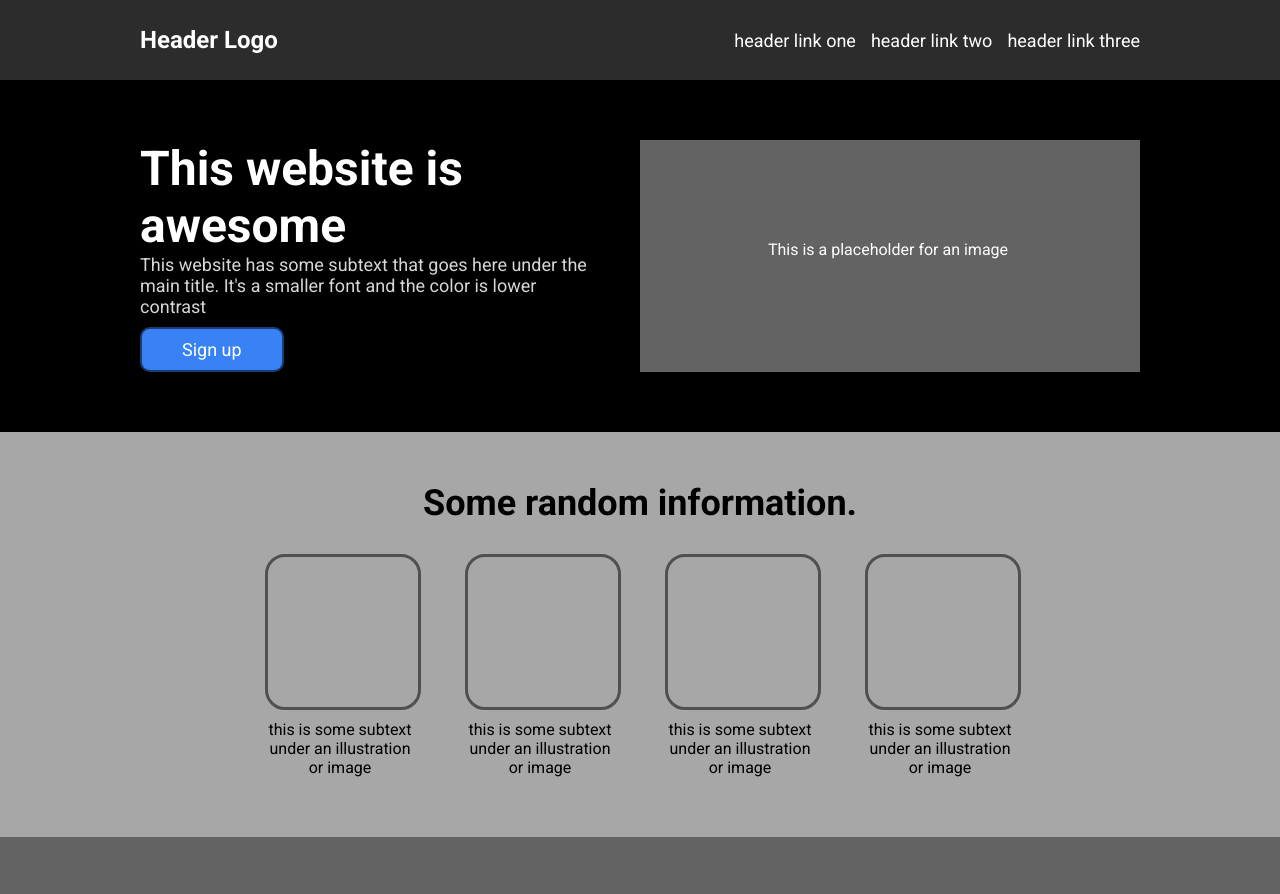
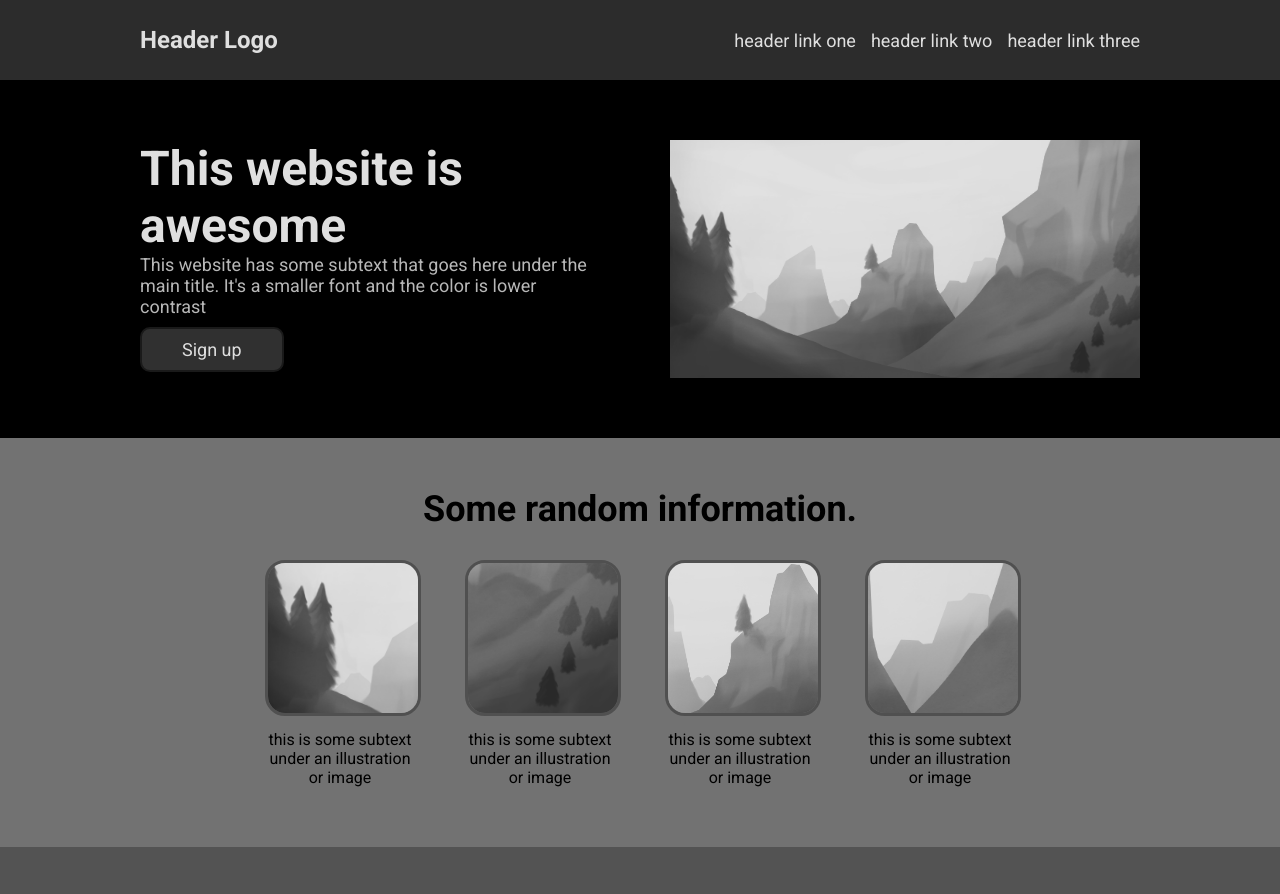
Before and after one commit to henriqueschaan/T.O.P.-Project-Landing-Page, a plain HTML site: page index.html in a window 1280 px wide. Shown: the top 894 px of the page. Drawn offline with Linux system fonts and the light colour scheme.

Commit message:
change colors, add images

```diff
--- a/index.html
+++ b/index.html
@@ -33,10 +33,7 @@
                         <p class="signupbutton">Sign up</p>
                     </div>
                 </div>
-                <div class="body1img">
-                    This is a placeholder for an image
-                    <img src="" alt="">
-                </div>
+                    <img class="img1" src="landscape.png" alt="source: https://www.deviantart.com/practiceimagination/art/Landscape-Grayscale-Exercise-1-846095630">
             </div>
         </div>
         <div class="body2">
@@ -44,19 +41,19 @@
                 <p class="randominfo">Some random information.</p>
                 <div class="squares">
                     <div class="sqimg">
-                        <div class="img"></div>
+                        <img class="img21" src="sq1.png" alt="">
                         <div>this is some subtext under an illustration or image</div>
                     </div>
                     <div class="sqimg">
-                        <div class="img"></div>
+                        <img class="img21" src="sq2.png" alt="">
                         <div>this is some subtext under an illustration or image</div>
                     </div>
                     <div class="sqimg">
-                        <div class="img"></div>
+                        <img class="img21" src="sq3.png" alt="">
                         <div>this is some subtext under an illustration or image</div>
                     </div>
                     <div class="sqimg">
-                        <div class="img"></div>
+                        <img class="img21" src="sq4.png" alt="">
                         <div>this is some subtext under an illustration or image</div>
                     </div>
                 </div>
--- a/style.css
+++ b/style.css
@@ -17,7 +17,7 @@ body {
 }
 
 .headercontainer {
-    color: white;
+    color: rgb(223, 223, 223);
     display: flex;
     justify-content: space-between;
 }
@@ -53,7 +53,6 @@ li {
 }
 
 .body1container {
-    color: white;
     display: flex;
     justify-content: space-between;
     gap: 20px;
@@ -65,6 +64,7 @@ li {
 }
 
 .maintext {
+    color: rgb(223, 223, 223);
     font-size: 48px;
     font-weight: bolder;
     margin: 0;
@@ -73,7 +73,7 @@ li {
 .sectext {
     font-size: 18px;
     margin: 0;
-    color: rgb(214, 214, 214);
+    color: rgb(184, 184, 184);
 }
 
 .signup {
@@ -81,25 +81,28 @@ li {
 }
 
 .signupbutton {
+    color: rgb(223, 223, 223);
     font-size: 18px;
-    background-color: #3882f6;
+    background-color: #303030;
     margin: 10px 0 0 0;
     padding: 10px 40px;
-    border: solid 2px #1a3d75;;
+    border: solid 2px #1a1a1a;;
     border-radius: 10px;
 }
 
 .body1img {
     background-color: rgb(99, 99, 99);
-    width: 500px;
-    padding: 100px 0;
-    text-align: center;
+}
+
+.img1 {
+    height: 238px;
+    width: 470px;
 }
 
 
 /* body2 */
 .body2 {
-    background-color: rgb(167, 167, 167);
+    background-color: rgb(114, 114, 114);
     display: flex;
     justify-content: center;
 }
@@ -133,10 +136,17 @@ li {
     margin-bottom: 10px;
 }
 
+.img21 {
+    border: solid rgb(80, 80, 80);
+    width: 150px;
+    height: 150px;
+    border-radius: 20px;
+    margin-bottom: 10px;
+}
 
 /* body3 */
 .body3 {
-    background-color: rgb(99, 99, 99);
+    background-color: rgb(83, 83, 83);
     display: flex;
     justify-content: center;
 }
@@ -162,7 +172,7 @@ li {
 
 /* body4 */
 .body4 {
-    background-color: rgb(167, 167, 167);
+    background-color: rgb(114, 114, 114);
     display: flex;
     justify-content: center;
 }
@@ -174,7 +184,7 @@ li {
     align-items: center;
     justify-content: center;
     gap: 50px;
-    background-color: rgb(99, 99, 99);
+    background-color: rgb(83, 83, 83);
     border-radius: 15px;
 }
 
@@ -193,14 +203,14 @@ li {
     font-size: 24px;
     margin: 0;
     padding: 10px 40px;
-    border: solid 2px rgb(151, 151, 151);
+    border: solid 2px rgb(119, 119, 119);
     border-radius: 10px;
 }
 
 /* footer */
 .footer {
     background-color: rgb(44, 44, 44);
-    color: white;
+    color: rgb(221, 221, 221);
     height: 80px;
     display: flex;
     align-items: center;
```
Also changed, not shown: landscape.png (added), sq1.png (added), sq2.png (added), sq3.png (added), sq4.png (added).
